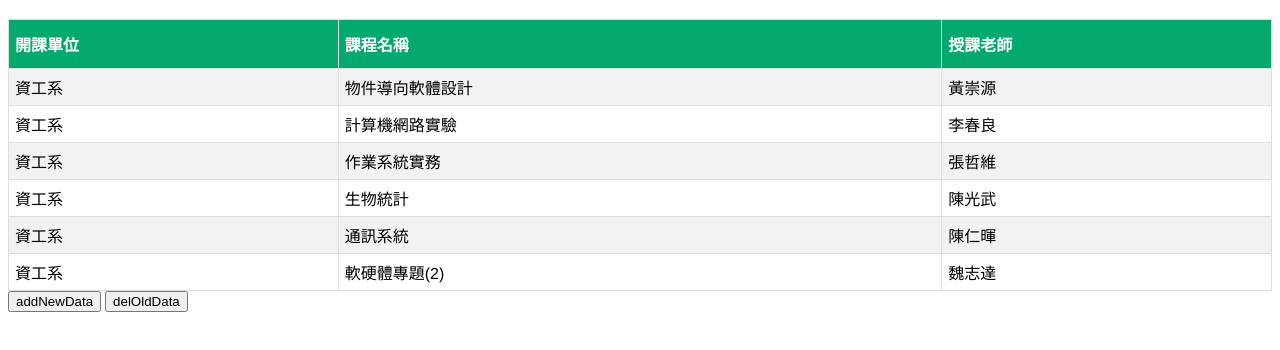
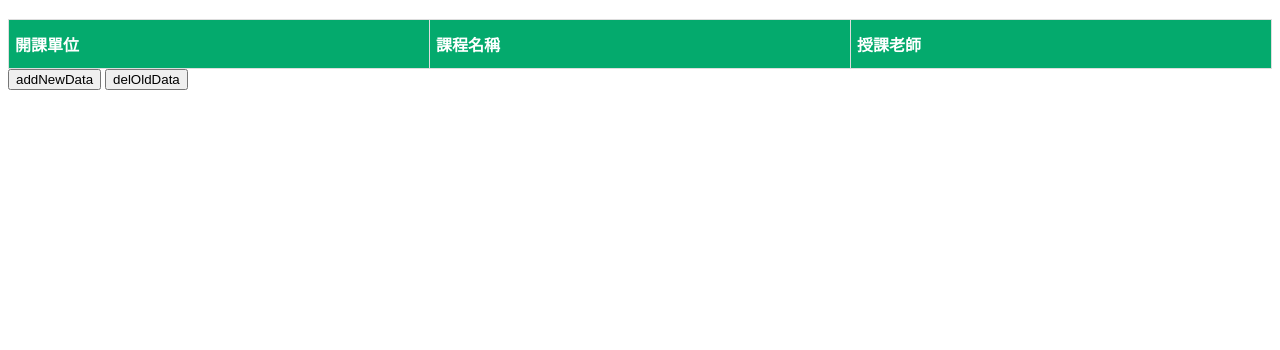
Before and after one commit to duitzu/webp2023, a plain HTML site: page Lab02/index.html in a window 1280 px wide. Both pictures are taken after a click on the button "delOldData". Shown: the part 70-420 px from the top of the page. Drawn offline with Linux system fonts and the light colour scheme.

Commit message:
Update index.html

```diff
--- a/Lab02/index.html
+++ b/Lab02/index.html
@@ -48,15 +48,9 @@ function addNewData(){
     }
   }
   function delOldData(){
-  var myTable = document.getElementById("csie");
-  var rowCount = c.length;
-  var cellCount = myTable.rows[0].cells.length;
-  for(var i =0; i <　rowCount; i++){
-    var row = myTable.insertRow(-1);
-    row.insertCell(0).innerHTML = d[i];
-    row.insertCell(1).innerHTML = c[i];
-    row.insertCell(2).innerHTML = t[i];
-    console.log(d[i],c[i],t[i]);
+    var  i = document.getElementById("csie").rows.length;
+    if(i>1){
+      document.getElementById("csie").deleteRow(-1);
     }
   }
   </script>
```
Lines whose indentation alone changed are shown as unchanged.
